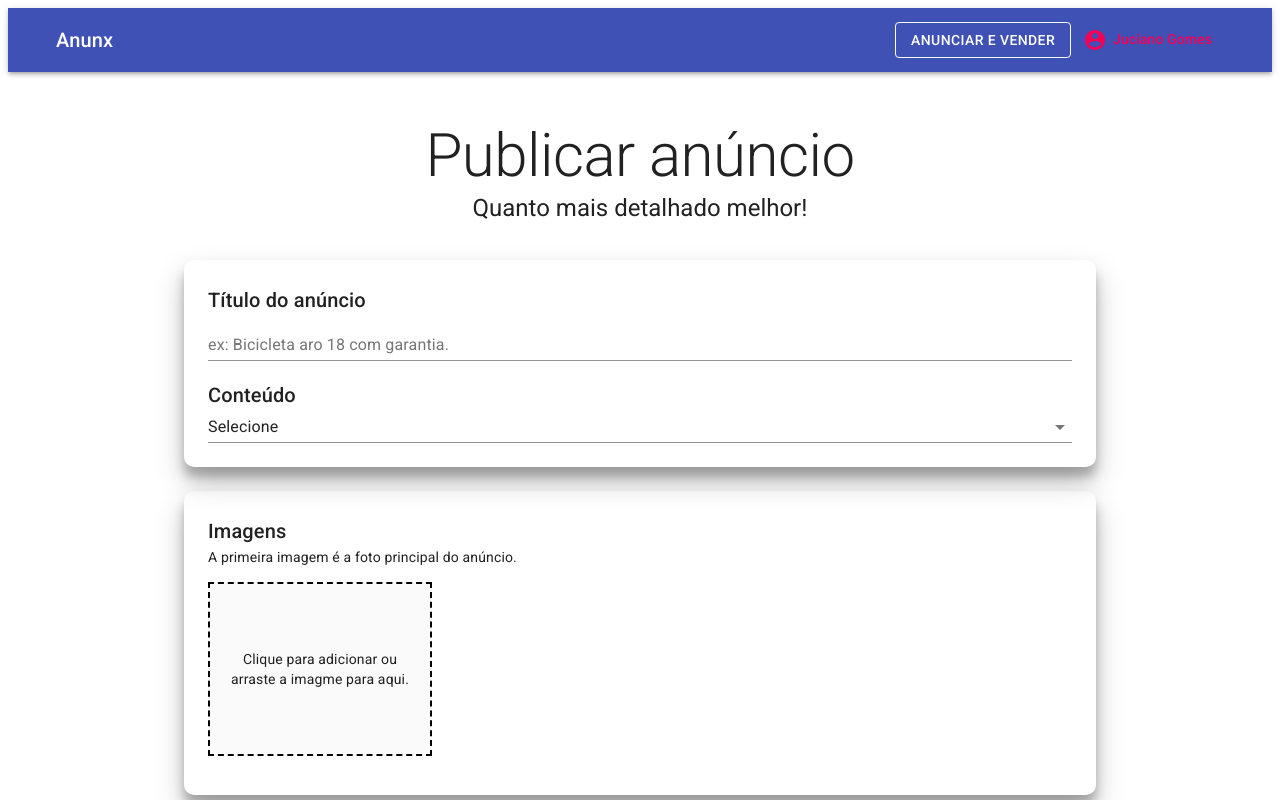
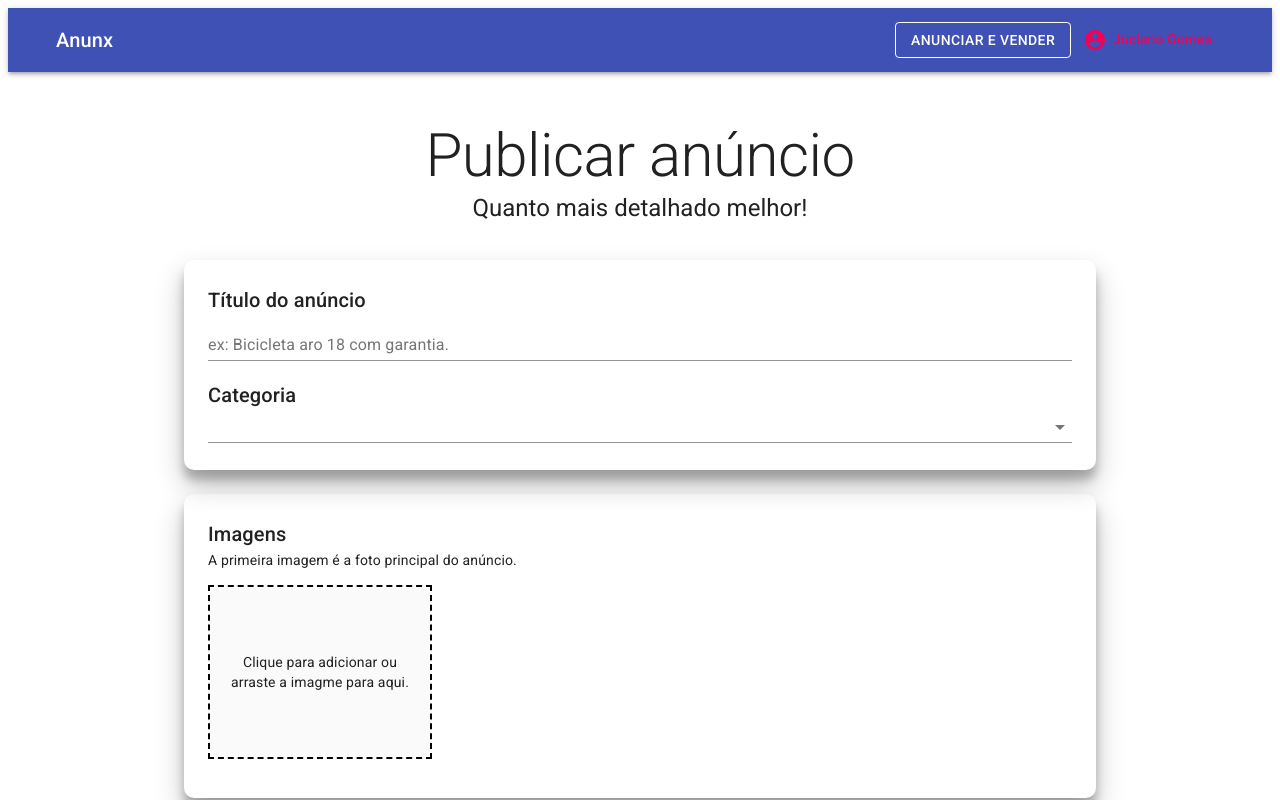
Before and after one commit to Juciano-Farias/anunx, a Next.js app: page /user/publish in a window 1280 px wide. Shown: the top 800 px of the page. Built offline with nearby package versions, Linux system fonts and the light colour scheme.

Commit message:
adicionando validaçao do campo categoria

```diff
--- a/pages/user/publish.js
+++ b/pages/user/publish.js
@@ -6,10 +6,12 @@
     Select,
     TextField,
     Typography,
-    FormControl,
     InputLabel,
     OutlinedInput,
-    InputAdornment
+    InputAdornment,
+    MenuItem,
+    FormControl,
+    FormHelperText
 } from '@material-ui/core'
 
 import { Formik } from 'formik' //formik e yup para validacao de formularios
@@ -17,7 +19,7 @@
 
 import { useDropzone } from 'react-dropzone'
 import { makeStyles } from '@material-ui/core/styles'
-import { DeleteForever } from '@material-ui/icons'
+import { DeleteForever, Update } from '@material-ui/icons'
 
 import TemplateDefault from '../../src/templates/Default'
 import { useState } from 'react'
@@ -27,6 +29,8 @@
     .min(6, 'Escreva um tíitulo maior')
     .max(100, 'Título muito grande')
     .required('Campo obrigatório'),
+
+    category: yup.string().required('Campo obrigatório')
 
 })
 
@@ -123,7 +127,8 @@
         <TemplateDefault>
             <Formik
                 initialValues={{
-                    title: ''
+                    title: '',
+                    category: ''
                 }}
                 validationSchema={validationSchema}
                 onSubmit={(values) => {
@@ -169,33 +174,34 @@
                                 />
                                 <br /><br />
                                 <Typography component="h6" variant="h6" color="textPrimary">
-                                    Conteúdo
+                                    Categoria
                                 </Typography>
-                                <Select
-                                    native
-                                    value=""
-                                    fullWidth
-                                    onChange={() => {}}
-                                    inputProps={{
-                                        name: 'age',
-                                    }}
-                                >
-                                    <option value="">Selecione</option>
-                                    <option value={1}>Bebê e Crianças</option>
-                                    <option value={2}>Agriculturas</option>
-                                    <option value={3}>Moda</option>
-                                    <option value={3}>Carros, Motos e Barcos</option>
-                                    <option value={3}>Serviços</option>
-                                    <option value={3}>Lazer</option>
-                                    <option value={3}>Animais</option>
-                                    <option value={3}>Moveis, Casa e Jardim</option>
-                                    <option value={3}>Imóveis</option>
-                                    <option value={3}>Equipamentos e Ferramentas</option>
-                                    <option value={3}>Esportes</option>
-                                    <option value={3}>Tecnologia</option>
-                                    <option value={3}>Emprego</option>
-                                    <option value={3}>Outros</option>
-                                </Select>
+                                <FormControl error={errors.category} fullWidth>
+                                    <Select
+                                        name="category"
+                                        value={values.category}
+                                        fullWidth
+                                        onChange={handleChange}
+                                    >
+                                        <MenuItem value="Bebê e Crianças">Bebê e Crianças</MenuItem>
+                                        <MenuItem value="Agriculturas">Agriculturas</MenuItem>
+                                        <MenuItem value="Moda">Moda</MenuItem>
+                                        <MenuItem value="Carros, Motos e Barcos">Carros, Motos e Barcos</MenuItem>
+                                        <MenuItem value="Serviços">Serviços</MenuItem>
+                                        <MenuItem value="Lazer">Lazer</MenuItem>
+                                        <MenuItem value="Animais">Animais</MenuItem>
+                                        <MenuItem value="Moveis, Casa e Jardim">Moveis, Casa e Jardim</MenuItem>
+                                        <MenuItem value="Imóveis">Imóveis</MenuItem>
+                                        <MenuItem value="Equipamentos e Ferramentas">Equipamentos e Ferramentas</MenuItem>
+                                        <MenuItem value="Esportes">Esportes</MenuItem>
+                                        <MenuItem value="Tecnologia">Tecnologia</MenuItem>
+                                        <MenuItem value="Emprego">Emprego</MenuItem>
+                                        <MenuItem value="Outros">Outros</MenuItem>
+                                    </Select>
+                                    <FormHelperText>
+                                        { errors.category }
+                                    </FormHelperText>
+                                </FormControl>
                                 </Box>
                             </Container>
 
```
